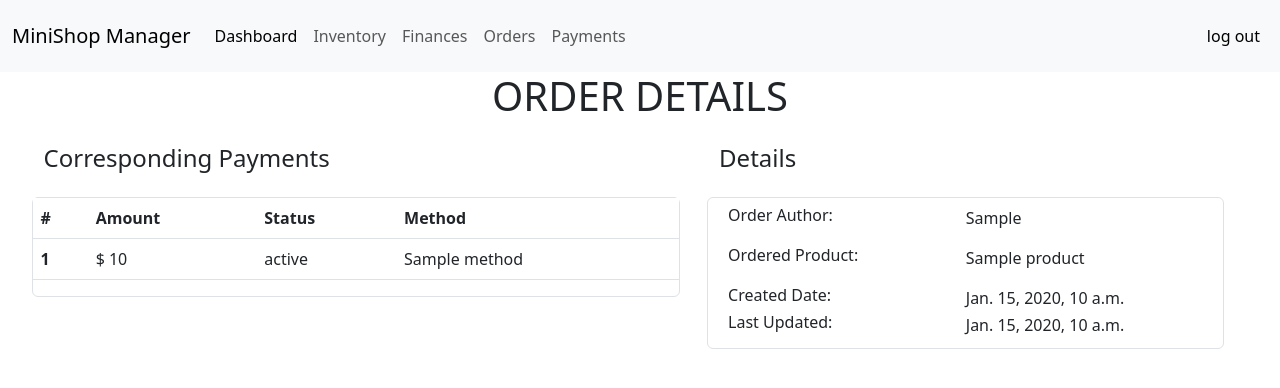
After one commit to Technopy311/ShopFinaceManager-Django, a Django app: template ManagerProject/core/templates/core/order.html in a window 1280 px wide. The commit adds this page. Shown: the top 388 px of the page. Run offline with Django 4.2, Linux system fonts and the light colour scheme; the template is opened without the code that fills it: most values are stand-ins (such as "Sample title", 1, 10 or a date in 2020); parts of the project's set-up code (start-up, migrations or seed data) failed here and were passed over.

Commit message:
feat: Add Order detail view

```diff
--- a/ManagerProject/core/admin.py
+++ b/ManagerProject/core/admin.py
@@ -5,12 +5,12 @@ from . import models as core_models
 class ProductAdmin(admin.ModelAdmin):
     fieldsets = [
         ("Edit Product",
-         {"fields": ["name", "price", "stock", "description", "image"]}
+         {"fields": ["name", "price_sell", "price_cost" "stock", "description", "image"]}
         )
     ]
 
-    list_filter = ["price", "stock", "name"]
-    list_display = ["name", "price", "stock"]
+    list_filter = ["price_sell", "stock", "name"]
+    list_display = ["name", "price_sell", "stock"]
 
 admin.site.register(core_models.Product, ProductAdmin)
 
--- a/ManagerProject/core/templates/core/inventory.html
+++ b/ManagerProject/core/templates/core/inventory.html
@@ -21,7 +21,7 @@
       <div class="card-body border-top">
         <h5 class="card-title">{{product.name}}</h5>
         <p class="card-text">{{product.description}}</p>
-        <p class="card-text">$ {{product.price}}</p>
+        <p class="card-text">$ {{product.price_sell}}</p>
         <a href="{% url 'edit_product' product.id %}" >Edit product</a>
       </div>
     </div>
--- /dev/null
+++ b/ManagerProject/core/templates/core/order.html
@@ -0,0 +1,73 @@
+{% extends 'core/base.html' %}
+
+{% block inbody %}
+
+<main>
+    <h1 class="text-center">ORDER DETAILS</h1>
+    <div class="container-fluid my-3">
+        <div class="row d-flex justify-content-evenly align-items-baseline">
+            <div class="col col-6 p-2">
+              <h4 class="mb-4">Corresponding Payments</h4>
+              <div class="row border rounded">
+                    <table class="table">
+                        <thead>
+                          <tr>
+                            <th scope="col">#</th>
+                            <th scope="col">Amount</th>
+                            <th scope="col">Status</th>
+                            <th scope="col">Method</th>
+                          </tr>
+                        </thead>
+                        <tbody>
+                          {% for payment in payment_list %}
+
+                          <tr>
+                            <th scope="row">{{payment.pk}}</th>
+                            <td>$ {{payment.amount}}</td>
+                            <td>{{payment.status}}</td>
+                            <td>{{payment.method}}</td>
+                          </tr>
+
+                          {% endfor %}
+                        </tbody>
+                      </table>
+              </div>
+            </div>
+            <div class="col col-5 p-2">
+                <h4 class="mb-4">Details</h4>
+                <div class="row h-50 w-100 border rounded p-2">
+                        <div class="row">
+                            <div class="col">
+                                <h6>Order Author:</h6>
+                            </div>
+                            <div class="col">
+                                <p>{{order.ordered_by}}</p>
+                            </div>
+                        </div>
+                        <div class="row">
+                            <div class="col">
+                                <h6>Ordered Product:</h6>
+                            </div>
+                            <div class="col">
+                                <p>{{order.product}}</p>
+                            </div>
+                        </div>
+                        <div class="row">
+                            <div class="col">
+                                <h6>Created Date:</h6>
+                            </div>
+                            <div class="col">{{order.created_datetime}}</div>
+                        </div>
+                        <div class="row">
+                            <div class="col">
+                                <h6>Last Updated:</h6>
+                            </div>
+                            <div class="col">{{order.updated_datetime}}</div>
+                        </div>
+                </div>
+            </div>
+        </div>
+    </div>
+</main>
+
+{% endblock %}
--- a/ManagerProject/core/urls.py
+++ b/ManagerProject/core/urls.py
@@ -8,8 +8,8 @@ urlpatterns = [
     path('product/<int:product_id>', core_views.edit_product, name='edit_product'),
 
     path('orders/', core_views.orders , name='orders'),
-    path('order/<int:order_id>', core_views.edit_order, name='edit_product'),
+    path('order/<int:order_id>', core_views.edit_order, name='order'),
 
     path('payments/', core_views.payments , name='payments'),
-    path('payment/<int:payment_id>', core_views.edit_payment, name='edit_product'),
+    path('payment/<int:payment_id>', core_views.edit_payment, name=''),
 ]
```
Also changed, not shown: ManagerProject/core/models.py (+8 -11 lines), ManagerProject/core/templates/core/order_payments.html (+6 -4 lines), ManagerProject/core/templates/core/payment.html (added, +54 -0 lines), ManagerProject/core/views.py (+10 -6 lines), ManagerProject/core/migrations/0007_alter_order_ordered_by.py (added), ManagerProject/core/migrations/0008_alter_payment_method_alter_payment_status.py (added), ManagerProject/core/migrations/0009_remove_product_price_product_price_cost_and_more.py (added).
